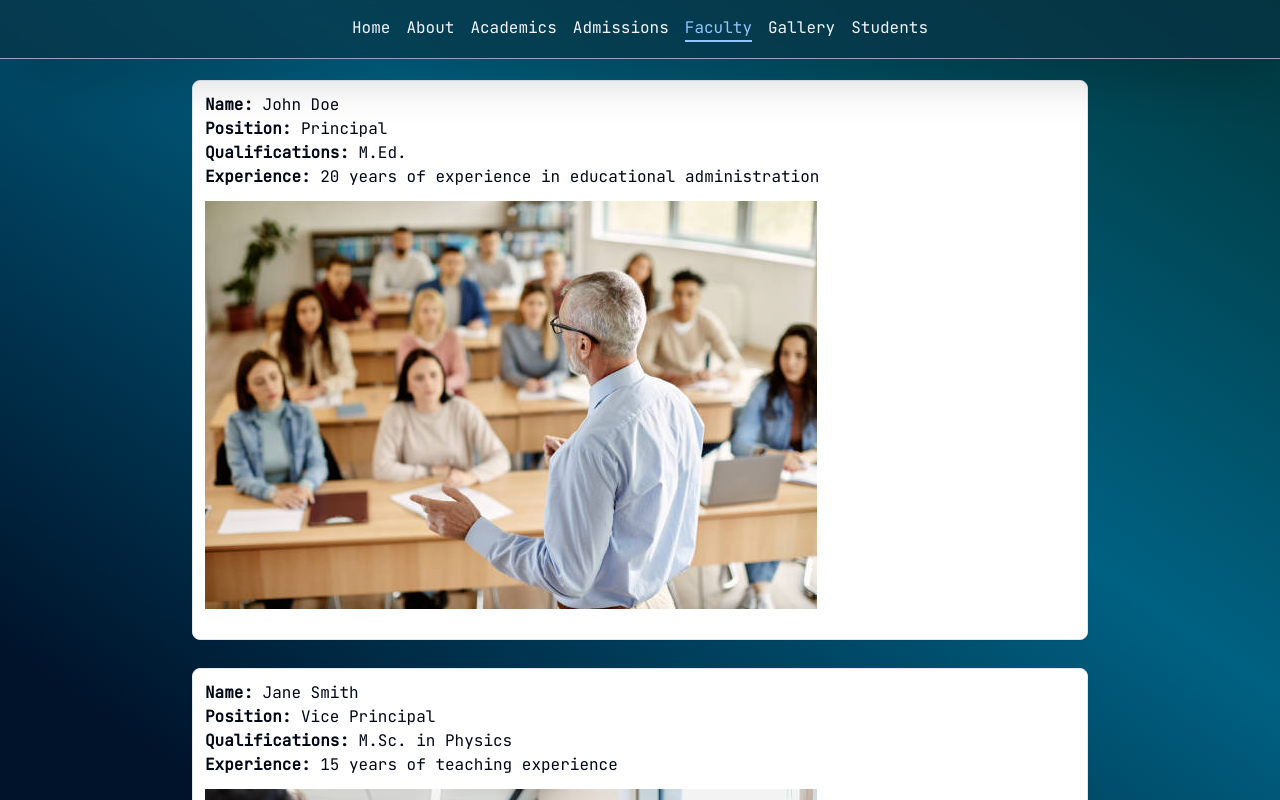
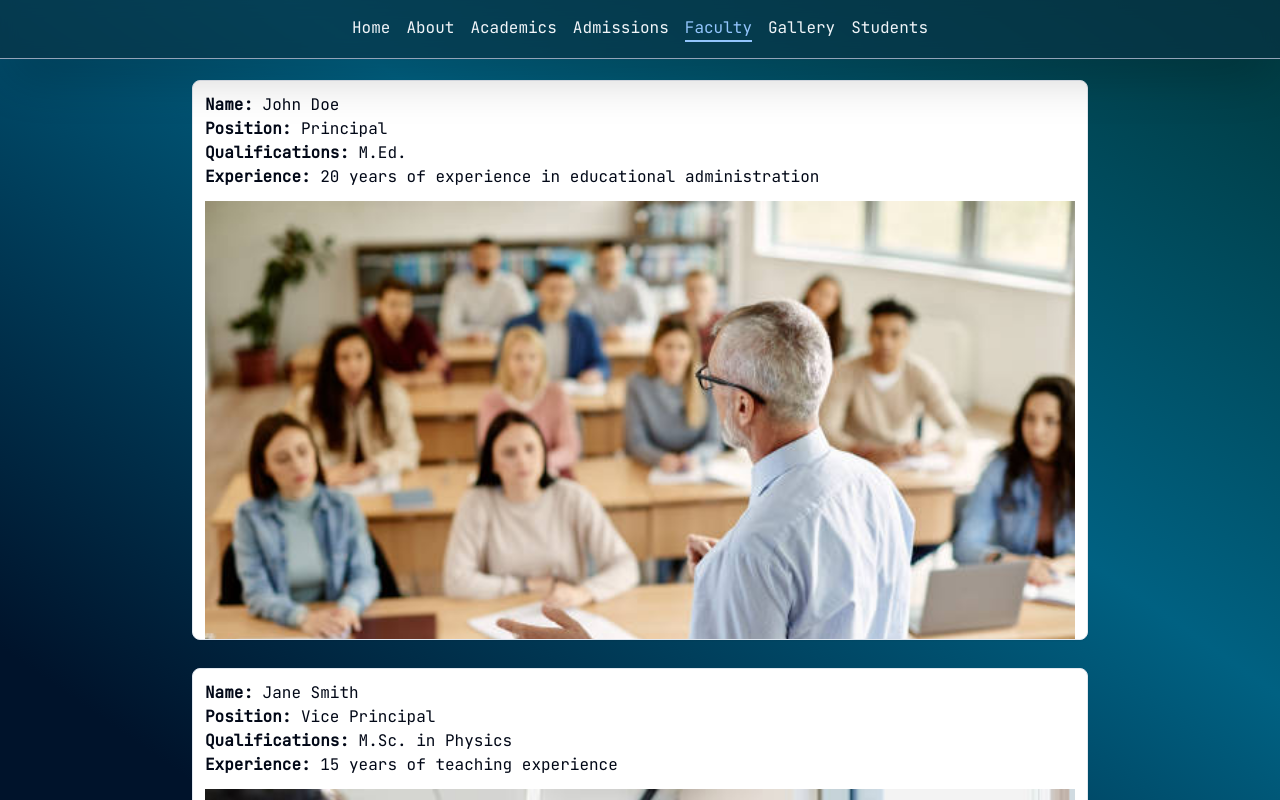
Before and after one commit to Anurag41682/School-Website, a React (Vite) app: page /faculty in a window 1280 px wide. Shown: the top 800 px of the page. Built offline with nearby package versions, Linux system fonts and the light colour scheme.

Commit message:
fixBug: Image not taking full space

```diff
--- a/src/components/FacultyCard.jsx
+++ b/src/components/FacultyCard.jsx
@@ -5,8 +5,8 @@ import React from "react";
 const FacultyCard = ({ item }) => {
   return (
     <Card className=" w-[70vw] h-[70vh] overflow-hidden max-sm:w-[50vw] max-sm:h-[50vh] ">
-      <CardContent className="p-3">
-        <div className="max-md:text-sm mb-3 flex flex-col flex-wrap">
+      <CardContent className="p-3 flex flex-col">
+        <div className="max-md:text-sm mb-3">
           <p>
             <strong>Name: </strong>
             {item.Name}
```
